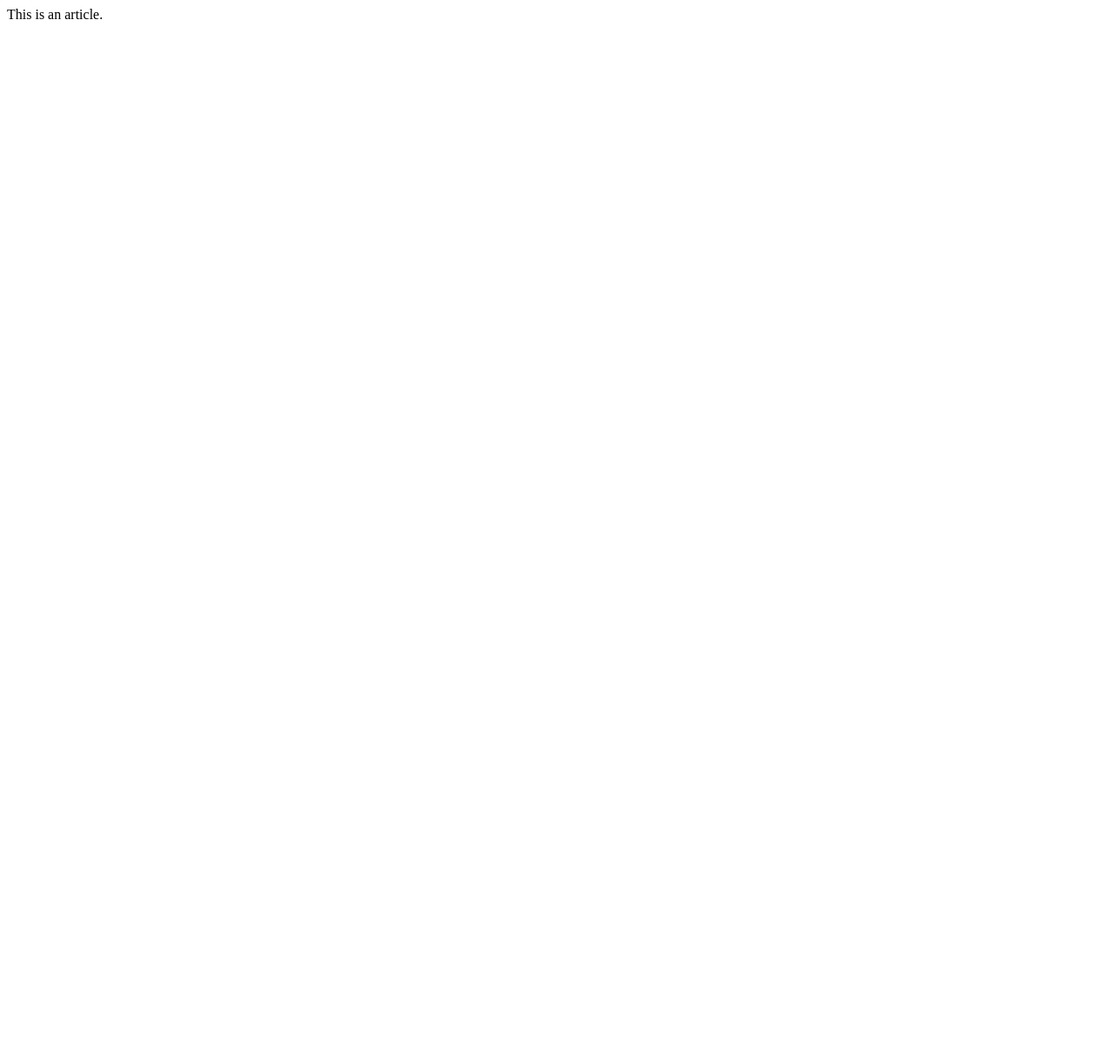
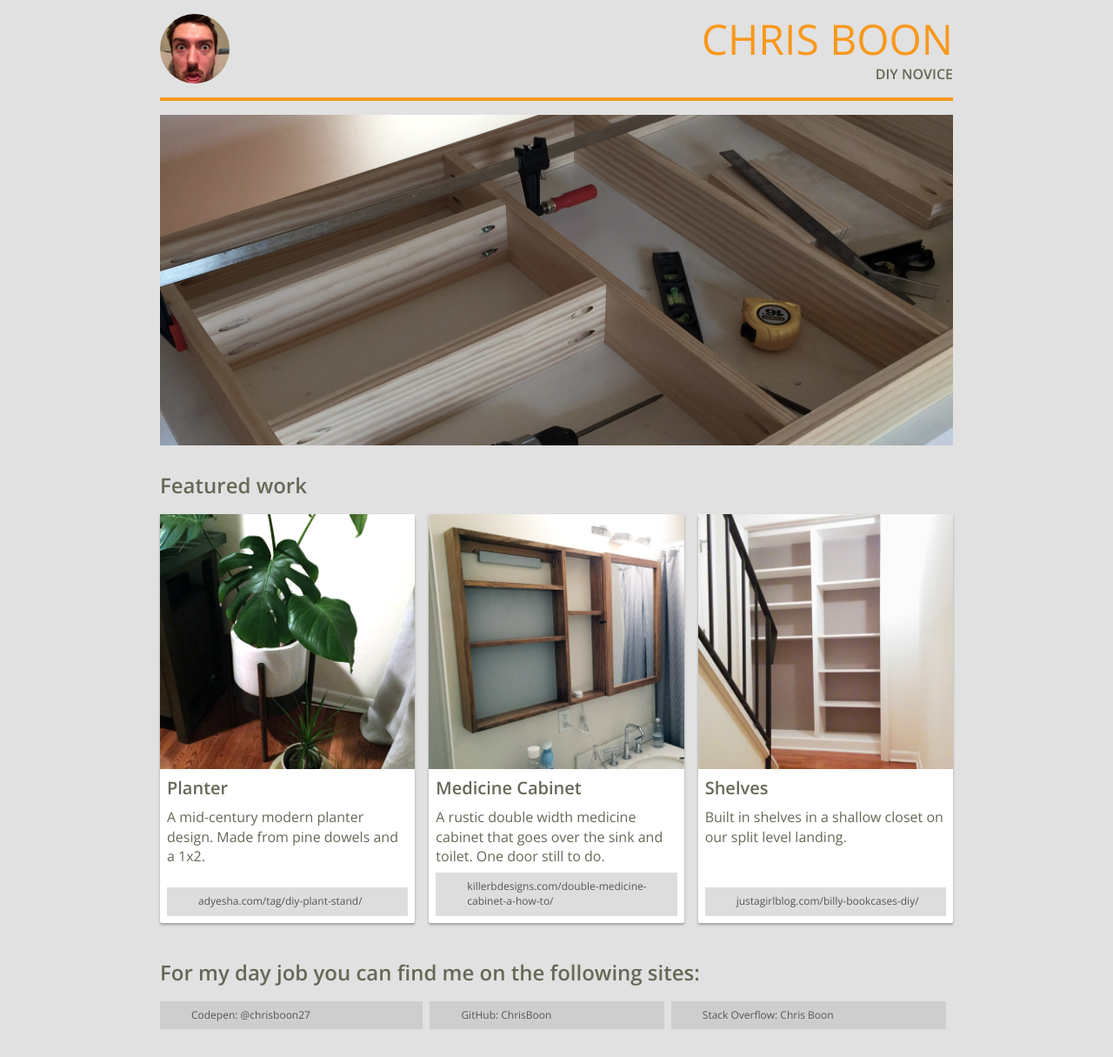
Before and after one commit to ChrisBoon/Nanodegree-p1, a website: page index.html in a window 1280 px wide. Shown: the whole page at 87% size. Before the commit the page ends 800 px from the top, so only its background shows below. Drawn offline with nearby package versions, Linux system fonts and the light colour scheme; files that its build step writes are made by us from their sources; files whose address does not match are found by name.

Commit message:
Progress
Adding DIY images for now until I have actual portfolio pieces to add.

Signed-off-by: Chris Boon <cboon27@gmail.com>

```diff
--- /dev/null
+++ b/css/sass/base/_typography.scss
@@ -0,0 +1,15 @@
+html{
+  font-family: 'Open Sans', 'Roboto', 'Helvetica Neue', sans-serif;
+  color: $c-3;
+}
+
+@mixin sectionHeading{
+  font-size: $unitRem*3;
+  font-weight: 600;
+  color: $c-3;
+}
+
+@mixin itemHeading{
+  font-size: $unitRem*2.5;
+  font-weight: 600;
+}
--- /dev/null
+++ b/css/sass/base/_variables.scss
@@ -0,0 +1,10 @@
+//color variables:
+$c-1: #f8981c;
+$c-2: #bcbcbc;
+$c-3: #676857;
+
+//use $unit for sizing when keeping same even if root font-size changes:
+$unit: 8px;
+
+//use $unitRem for sizing when it should be based on root font-size:
+$unitRem: 0.5rem;
--- a/css/sass/global.scss
+++ b/css/sass/global.scss
@@ -0,0 +1,204 @@
+
+@import "utils/reset";
+@import "utils/_helpers";
+
+@import "base/_variables";
+@import "base/_typography";
+
+
+html{
+    background-color: #e1e1e1;
+    min-height: 100%;
+    display: flex;
+    -webkit-flex-direction: column;
+        -ms-flex-direction: column;
+            flex-direction: column;
+}
+body {
+  display: flex;
+  -webkit-flex-direction: column;
+      -ms-flex-direction: column;
+          flex-direction: column;
+  max-width: 960px;
+  margin: 0 auto;
+  padding: 0 $unit*3;
+  flex: 1 1 auto;
+}
+
+//putting all rules here for now as page is simple enough to not pull into separate scss files
+.site-header {
+  display: flex;
+  padding: $unitRem*2 0;
+  border-bottom: $unit/2 solid $c-1;
+  margin-bottom: $unit*2;
+  -webkit-align-items: center;
+          align-items: center;
+
+  .site-logo{
+    $thisSize: $unitRem*10;
+    flex: 0 1 auto;
+    width: $thisSize;
+    height: $thisSize;
+    border-radius: 50%;
+    background-image: url("../../img/build/logo-joke.jpg");
+    @include retina{
+      background-image: url("../../img/build/logo-joke_x2.jpg");
+    }
+    -webkit-background-size: $thisSize;
+         -o-background-size: $thisSize;
+            background-size: $thisSize;
+    background-position: 0 0;
+
+    //using animation with 'steps' easing to create animated-gif effect using a jpg:
+    @at-root{
+      @keyframes logoJoke{
+        0%{
+          background-position: 0 0;
+        }
+        100%{
+          background-position: 0 100%;
+        }
+      }
+    }
+    animation: logoJoke 2s steps(5) infinite;
+  }
+}
+
+.site-heading {
+  flex: 10 1 auto;
+  order:1;
+  text-transform: uppercase;
+  text-align: right;
+  display: flex;
+  -webkit-flex-direction: column;
+      -ms-flex-direction: column;
+          flex-direction: column;
+
+  &-name {
+    font-size: 3em;
+    font-weight: 300;
+    line-height: 1.2;
+    color: $c-1;
+  }
+  &-title{
+    font-weight: 600;
+  }
+}
+
+.hero {
+  margin-bottom: $unit*2;
+}
+
+.hero-image {
+  max-width: 100%;
+}
+
+.featured-work {
+  flex: 1 0 auto;
+  display: flex;
+  -webkit-flex-wrap: wrap;
+      -ms-flex-wrap: wrap;
+          flex-wrap: wrap;
+  -webkit-align-content: flex-start;
+          align-content: flex-start;
+  margin: 0 #{-$unit} $unit*2;
+
+  h2{
+    width: 100%;
+    @include sectionHeading;
+    margin: $unit;
+  }
+}
+
+.featured-project{
+  &-link{
+    flex: 1 1 auto;
+    width: calc( 33.33% - #{$unit*2});
+    min-width: 250px;
+    display: flex;
+    -webkit-flex-direction: column;
+        -ms-flex-direction: column;
+            flex-direction: column;
+
+    margin: $unit;
+    background: #fff;
+    border-radius: 2px;
+    box-shadow: 0 2px 3px 0 rgba(0,0,0,0.3);
+    transition: box-shadow 0.2s;
+    &:hover{
+      box-shadow: 0 5px 10px 0 rgba(0,0,0,0.4);
+    }
+  }
+  &-title{
+    @include itemHeading;
+    padding: $unit;
+  }
+  &-one-liner{
+    padding: 0 $unit;
+    flex: 1 1 auto;
+  }
+  &-url{
+    font-size: 12px;
+    margin: $unit;
+    padding: $unit $unit $unit $unit*4.5;
+    background-color: rgba($c-2,0.5);
+    color: #555;
+    position: relative;
+    &:before{
+      position: absolute;
+      display: block;
+      content:'';
+      width: $unit*2;
+      height: 100%;
+      background: url("../../img/build/icon-external-link.svg") no-repeat 50%;
+      -webkit-background-size: contain;
+           -o-background-size: contain;
+              background-size: contain;
+      top: 0;
+      left: $unit;
+    }
+  }
+  &-thumbnail{
+    order:-1;
+    width: 100%;
+  }
+
+}
+
+.site-footer{
+  padding: $unit*2 0;
+  h2{
+    @include sectionHeading;
+    margin-bottom: $unit*2;
+  }
+  ul{
+    display: flex;
+    margin-bottom: $unit*2;
+  }
+  li{
+        flex: 1 1 auto;
+  }
+  .footer-link{
+    font-size: 12px;
+    margin-right: $unit;
+    padding: $unit $unit $unit $unit*4.5;
+    background-color: rgba($c-2,0.5);
+    color: #555;
+    position: relative;
+    display: block;
+
+    &:before{
+      position: absolute;
+      display: block;
+      content:'';
+      width: $unit*2;
+      height: 100%;
+      background: url("../../img/build/icon-external-link.svg") no-repeat 50%;
+      -webkit-background-size: contain;
+           -o-background-size: contain;
+              background-size: contain;
+      top: 0;
+      left: $unit;
+    }
+  }
+}
--- /dev/null
+++ b/css/sass/utils/_helpers.scss
@@ -0,0 +1,9 @@
+//helpers
+
+@mixin retina(){
+  @media
+  (-webkit-min-device-pixel-ratio: 2),
+  (min-resolution: 192dpi) {
+      @content;
+  }
+}
--- /dev/null
+++ b/css/sass/utils/reset.scss
@@ -0,0 +1,60 @@
+// as meyer wrote:
+
+html, body, div, span, applet, object, iframe,
+h1, h2, h3, h4, h5, h6, p, blockquote, pre,
+a, abbr, acronym, address, big, cite, code,
+del, dfn, em, img, ins, kbd, q, s, samp,
+small, strike, strong, sub, sup, tt, var,
+b, u, i, center,
+dl, dt, dd, ol, ul, li,
+fieldset, form, label, legend,
+table, caption, tbody, tfoot, thead, tr, th, td,
+article, aside, canvas, details, embed,
+figure, figcaption, footer, header, hgroup,
+menu, nav, output, ruby, section, summary,
+time, mark, audio, video {
+  margin: 0;
+  padding: 0;
+  border: 0;
+  font-size: 100%;
+  font: inherit;
+  vertical-align: baseline;
+}
+/* HTML5 display-role reset for older browsers */
+article, aside, details, figcaption, figure,
+footer, header, hgroup, menu, nav, section {
+  display: block;
+}
+body {
+  line-height: 1.4;
+}
+ol, ul {
+  list-style: none;
+}
+blockquote, q {
+  quotes: none;
+}
+blockquote:before, blockquote:after,
+q:before, q:after {
+  content: '';
+  content: none;
+}
+table {
+  border-collapse: collapse;
+  border-spacing: 0;
+}
+
+//border-box always:
+
+html {
+  box-sizing: border-box;
+}
+*, *:before, *:after {
+  box-sizing: inherit;
+}
+
+//pretty sure I never want to use default anchor styles:
+a{
+  text-decoration: none;
+  color: inherit;
+}
--- a/index.html
+++ b/index.html
@@ -1,12 +1,63 @@
 <!DOCTYPE html>
 <html>
-    <head>
-        <meta charset="utf-8">
-        <title>Page Title</title>
-        <link rel="stylesheet" href="css/build/global.css">
 
-    </head>
-    <body>
-        <article>This is an article.</article>
-    </body>
+  <head>
+    <meta charset="utf-8">
+    <title>Chris Boon</title>
+    <link rel="stylesheet" href="css/build/global.css">
+    <link href='https://fonts.googleapis.com/css?family=Open+Sans:400,600,400italic,300' rel='stylesheet' type='text/css'>
+  </head>
+
+  <body class="page-home">
+    <header class="site-header">
+      <h1 class="site-heading">
+        <span class="site-heading-name">Chris Boon </span>
+        <span class="site-heading-title">DIY Novice</span>
+      </h1>
+      <div class="site-logo"></div>
+    </header>
+
+    <!-- Wrapping the img in a div in case we decide to add more content to it in future -->
+    <div class="hero">
+      <img class="hero-image" src="img/build/homepage-hero.jpg" srcset="img/build/homepage-hero.jpg 1x, img/build/homepage-hero_x2.jpg 2x" alt="">
+    </div>
+
+    <section class="featured-work">
+      <h2>Featured work</h2>
+
+      <a class="featured-project-link" href="http://www.adyesha.com/tag/diy-plant-stand/">
+        <h3 class="featured-project-title">Planter</h3>
+        <p class="featured-project-one-liner">A mid-century modern planter design. Made from pine dowels and a 1x2.</p>
+        <p class="featured-project-url">adyesha.com/tag/diy-plant-stand/</p>
+        <img class="featured-project-thumbnail" src="img/build/thumb-planter.jpg" srcset="img/build/thumb-planter.jpg 1x, img/build/thumb-planter_x2.jpg 2x">
+      </a>
+
+      <a class="featured-project-link" href="http://www.killerbdesigns.com/double-medicine-cabinet-a-how-to/">
+        <h3 class="featured-project-title">Medicine Cabinet</h3>
+        <p class="featured-project-one-liner">A rustic double width medicine cabinet that goes over the sink and toilet. One door still to do.</p>
+        <p class="featured-project-url">killerbdesigns.com/double-medicine-cabinet-a-how-to/</p>
+        <img class="featured-project-thumbnail" src="img/build/thumb-cabinet.jpg" srcset="img/build/thumb-cabinet.jpg 1x, img/build/thumb-cabinet_x2.jpg 2x">
+      </a>
+
+      <a class="featured-project-link" href="http://www.justagirlblog.com/billy-bookcases-diy/">
+        <h3 class="featured-project-title">Shelves</h3>
+        <p class="featured-project-one-liner">Built in shelves in a shallow closet on our split level landing.</p>
+        <p class="featured-project-url">justagirlblog.com/billy-bookcases-diy/</p>
+        <img class="featured-project-thumbnail" src="img/build/thumb-shelves.jpg" srcset="img/build/thumb-shelves.jpg 1x, img/build/thumb-shelves_x2.jpg 2x">
+      </a>
+
+    </section>
+
+    <footer class="site-footer">
+      <h2>For my day job you can find me on the following sites:</h2>
+
+      <ul>
+        <li><a class="footer-link" href="http://codepen.io/chrisboon27/">Codepen: @chrisboon27</a></li>
+        <li><a class="footer-link" href="https://github.com/ChrisBoon/">GitHub: ChrisBoon</a></li>
+        <li><a class="footer-link" href="http://stackoverflow.com/users/2175571/chris-boon">Stack Overflow: Chris Boon</a></li>
+      </ul>
+    </footer>
+
+  </body>
+
 </html>
--- a/js/site/site-js.js
+++ /dev/null
@@ -1,5 +0,0 @@
-var filligre = {
-  whatupsaywhat: yoyoyoa
-};
-
-console.log("testing")
```
Also changed, not shown: img/source/dont-resize/icon-external-link.svg (added), img/source/dont-resize/site-logo.png (deleted), img/source/resize/half/homepage-hero.jpg (added), img/source/resize/half/logo-joke.jpg (added), img/source/resize/half/thumb-cabinet.jpg (added), img/source/resize/half/thumb-planter.jpg (added), img/source/resize/half/thumb-shelves.jpg (added).
